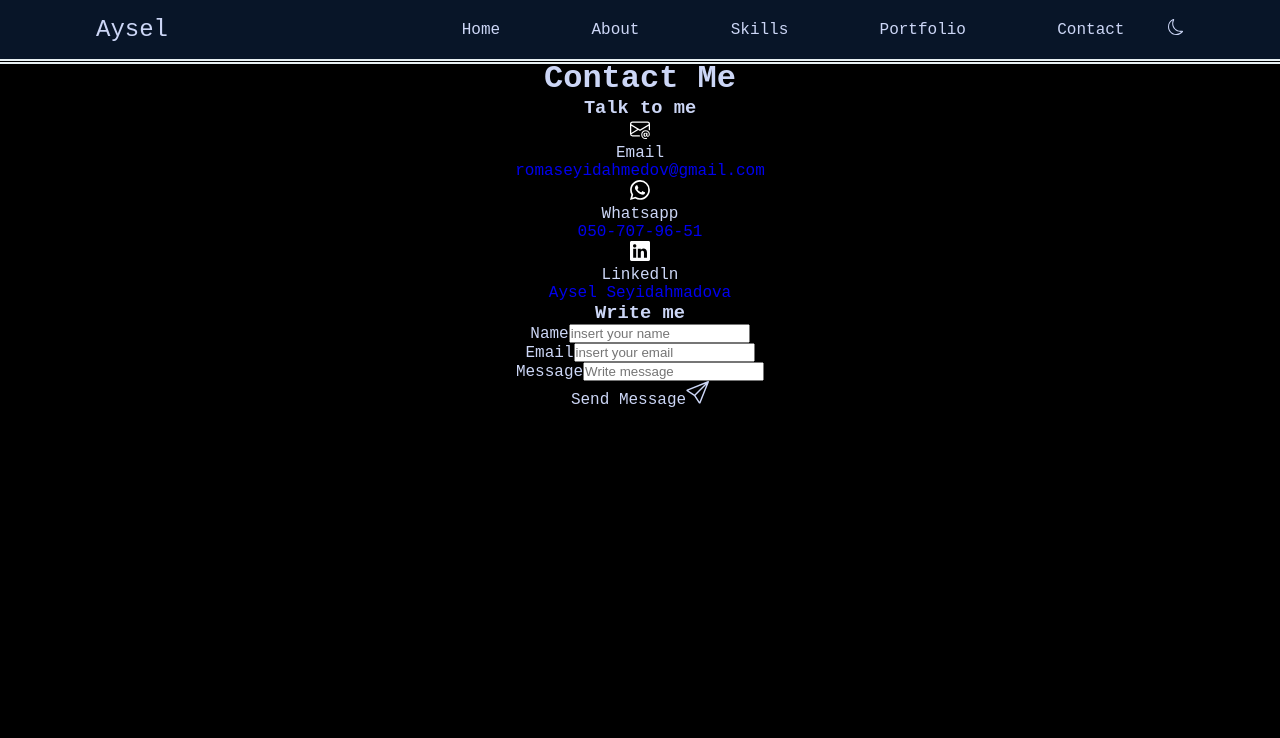
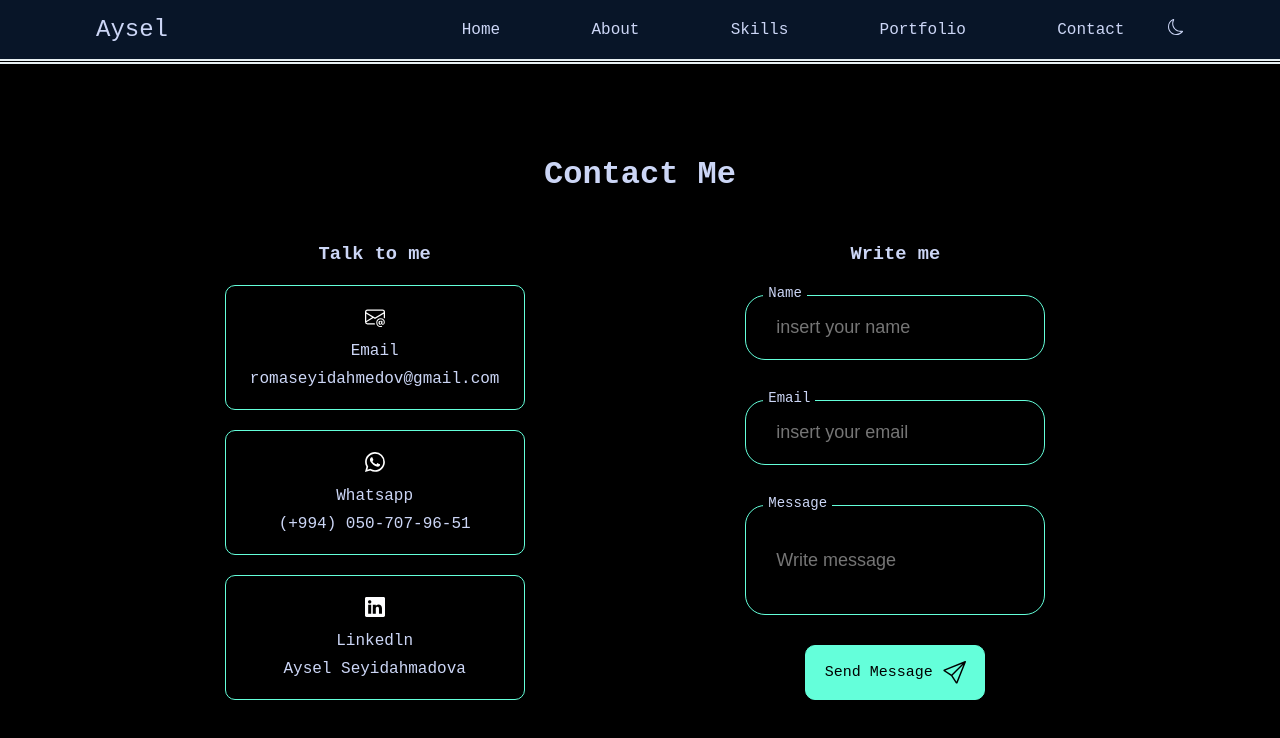
Before and after one commit to Seyidahmadova/My-Portfolio, a React (Create React App) app: page /contact in a window 1280 px wide. Shown: the top 738 px of the page. Built offline with nearby package versions, Linux system fonts and the light colour scheme; a web font is replaced by a local one.

Commit message:
Added Contact page

```diff
--- a/src/ContactMe/ContactMe.css
+++ b/src/ContactMe/ContactMe.css
@@ -0,0 +1,124 @@
+.Contact {
+  width: 100vw;
+  height: 100%;
+}
+
+.contact-container {
+  width: 100%;
+  margin-top: 6em;
+  display: flex;
+  flex-direction: column;
+  justify-content: center;
+  gap: 50px;
+  align-items: center;
+}
+
+.contact-detail {
+  width: 90%;
+  display: flex;
+  justify-content: space-evenly;
+  flex-wrap: wrap;
+  gap: 50px;
+  flex-wrap: wrap;
+  margin-bottom: 4em;
+  align-items: center;
+}
+
+.left-contact,
+.right-contact {
+  display: flex;
+  flex-direction: column;
+  justify-content: center;
+  align-items: center;
+  gap: 20px;
+}
+
+.l-contact-item {
+  display: flex;
+  flex-direction: column;
+  align-items: center;
+  justify-content: center;
+  gap: 10px;
+  width: 300px;
+  height: 125px;
+  border-radius: 10px;
+  border: 1px solid #64ffda;
+}
+
+.l-contact-item a {
+  text-decoration: none;
+  color: #ccd6f6;
+}
+
+.contact-name {
+  position: relative;
+}
+
+.contact-mail {
+  position: relative;
+}
+
+.contact-message {
+  position: relative;
+}
+
+.contact-name > input,
+.contact-mail > input {
+  position: relative;
+  width: 300px;
+  height: 65px;
+  padding: 0 30px;
+  border-radius: 20px;
+  margin: 10px;
+  line-height: 6px;
+  font-size: 18px;
+  background-color: inherit;
+  border: 1px solid #64ffda;
+  color: white;
+}
+
+.contact-name > label,
+.contact-mail > label,
+.contact-message > label {
+  position: absolute;
+  top: 0.2px;
+  z-index: 1;
+  left: 2em;
+  background-color: black;
+  padding: 0 5px;
+  font-size: 14px;
+}
+
+input:focus {
+  outline: none;
+}
+
+.contact-message > input {
+  position: relative;
+  width: 300px;
+  height: 110px;
+  padding: 0 30px;
+  border-radius: 20px;
+  margin: 10px;
+  line-height: 6px;
+  font-size: 18px;
+  background-color: inherit;
+  border: 1px solid #64ffda;
+  color: white;
+}
+
+.contact-send-message {
+  display: flex;
+  justify-content: center;
+  align-items: center;
+  gap: 10px;
+  width: 180px;
+  height: 55px;
+  font-size: 15px;
+  color: black;
+  border: 1px solid #64ffda;
+  background-color: #64ffda;
+  border-radius: 10px;
+  cursor: pointer;
+  transition: color 1s ease-in-out;
+}
--- a/src/ContactMe/ContactMe.jsx
+++ b/src/ContactMe/ContactMe.jsx
@@ -44,7 +44,7 @@ export default function ContactMe() {
                 </svg>
               </div>
               <p>Whatsapp</p>
-              <a href="tel:+994507079651">050-707-96-51</a>
+              <a href="tel:+994507079651"> (+994) 050-707-96-51</a>
             </div>
             <div className="l-contact-item">
               <div>
```
